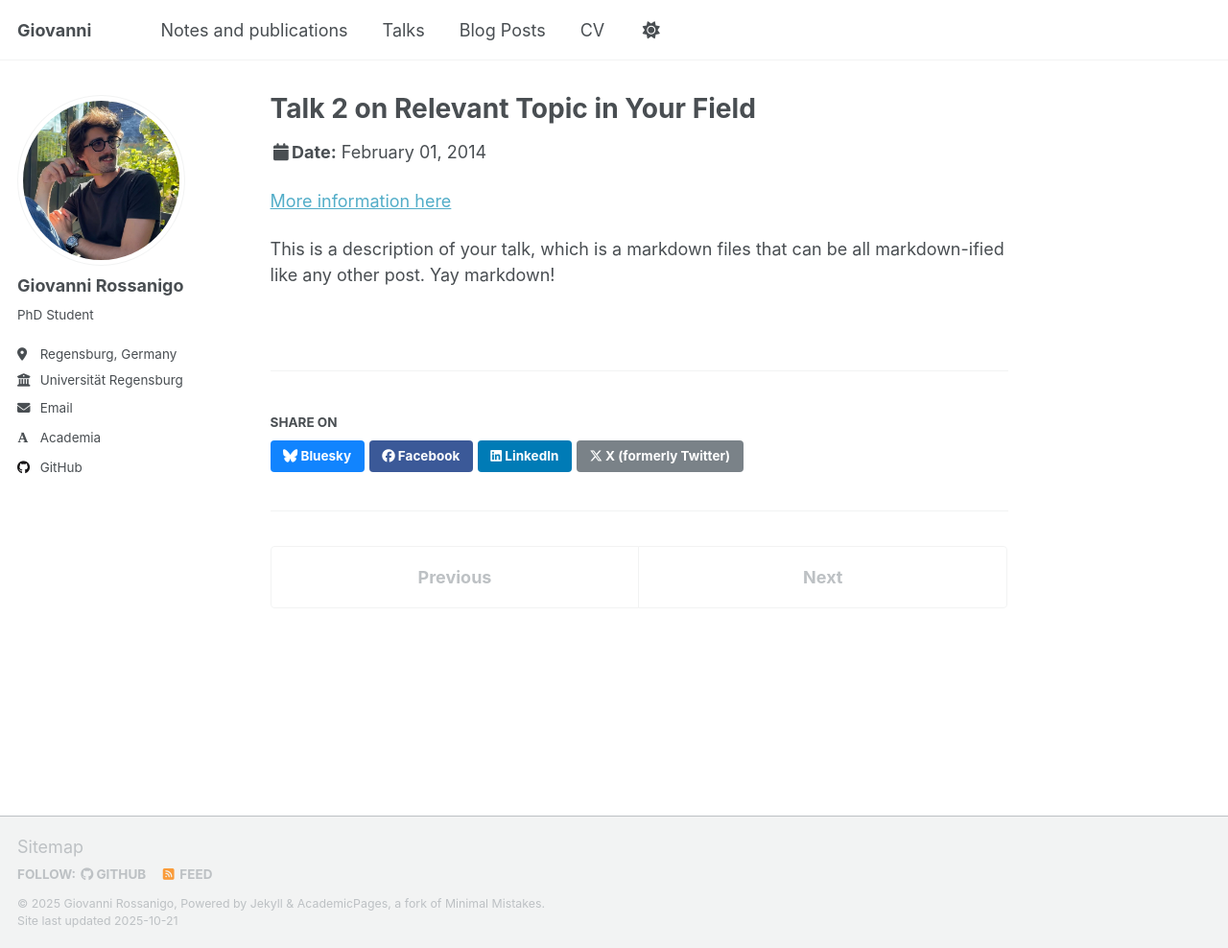
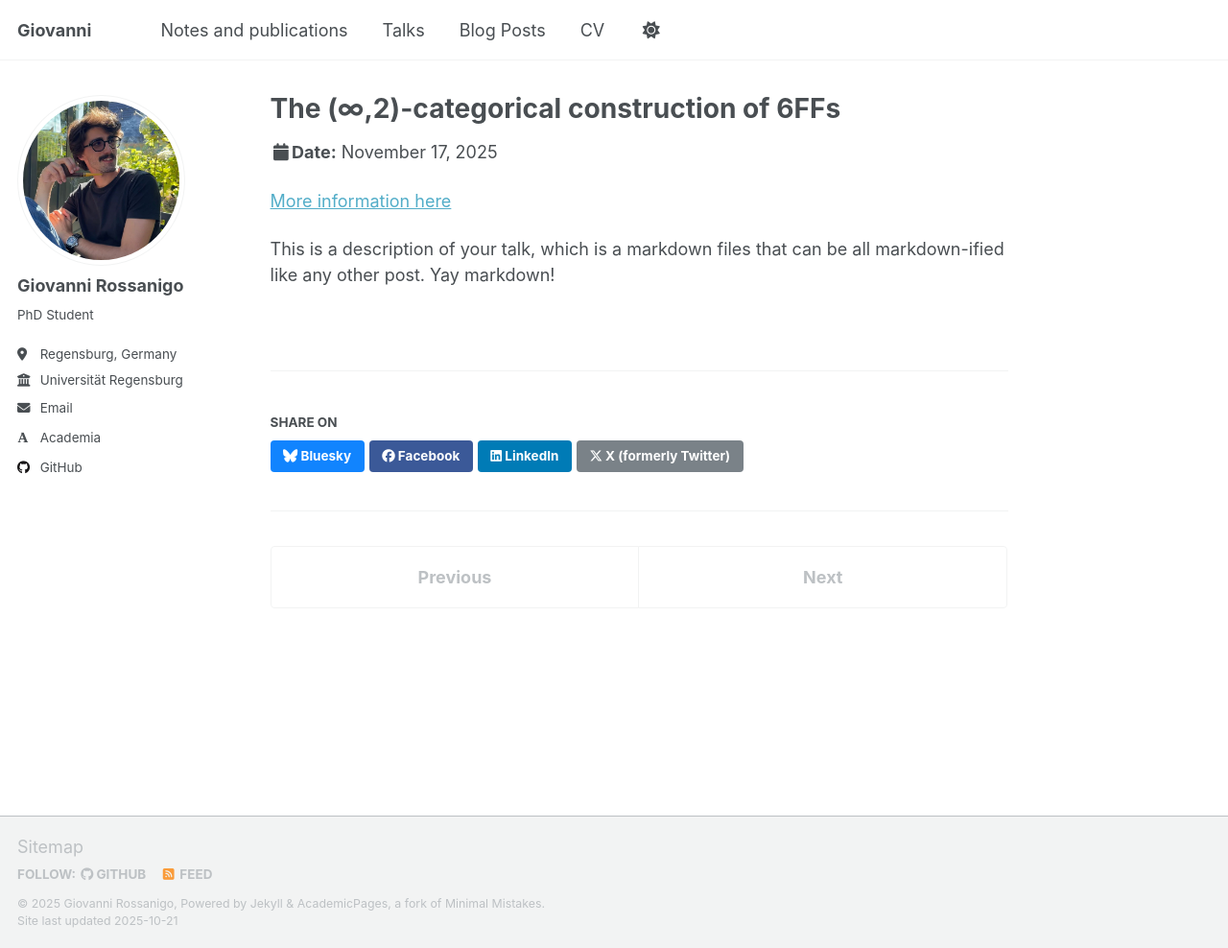
Before and after one commit to giovannirossanigo/giovannirossanigo.github.io, a Jekyll site: the page built from _talks/2014-02-01-talk-2.md, in a window 1280 px wide and 988 px high. Shown: the whole window at 96% size. Built offline with Jekyll 4.4.1, drawn with Linux system fonts in a browser that asks for light colours; some web fonts are replaced; a script that is not in the unit is left out; a file with an impossible date is left out.

Commit message:
Update talk details for Talk 2

```diff
--- a/_talks/2014-02-01-talk-2.md
+++ b/_talks/2014-02-01-talk-2.md
@@ -1,11 +1,11 @@
 ---
-title: "Talk 2 on Relevant Topic in Your Field"
+title: "The (∞,2)-categorical construction of 6FFs"
 collection: talks
 type: "Talk"
-permalink: /talks/2014-02-01-talk-2
-venue: "London School of Testing"
-date: 2014-02-01
-location: "London, UK"
+permalink: /talks/6ff-Darmstadt
+venue: "TU Darmstadt"
+date: 2025-11-17
+location: "Darmstadt, De"
 ---
 
 [More information here](http://example2.com)
```
